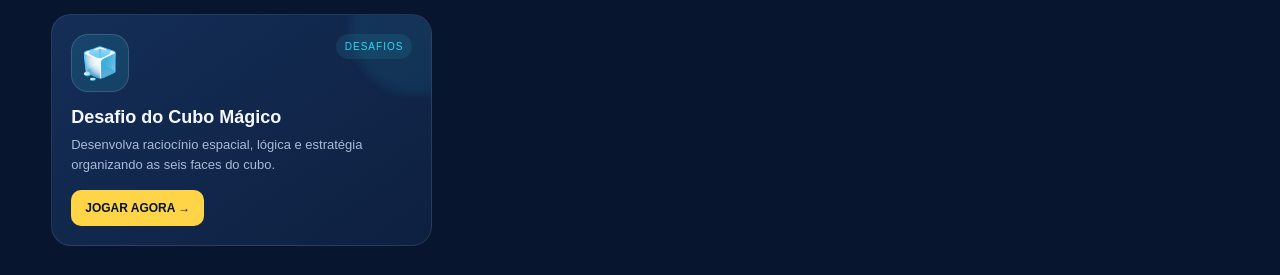
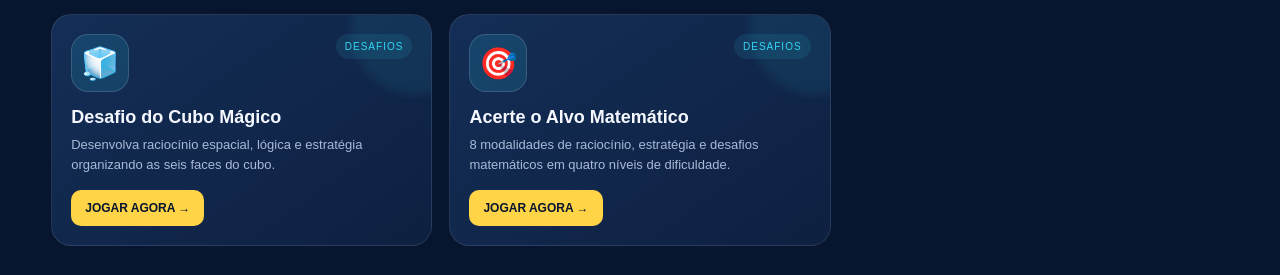
Before and after one commit to andersoncandido-blip/jogos-matematicos, a plain HTML site: page index.html in a window 1280 px wide. Shown: the part 1506-1781 px from the top of the page. Drawn offline with Linux system fonts and the light colour scheme.

Commit message:
Update index.html

```diff
--- a/index.html
+++ b/index.html
@@ -78,6 +78,15 @@ footer{margin-top:48px;padding:24px;text-align:center;color:#8398bc;border-top:1
 <div class="card-top"><div class="game-icon cyan">🧊</div><span class="tag">Desafios</span></div>
 <h3>Desafio do Cubo Mágico</h3><p>Desenvolva raciocínio espacial, lógica e estratégia organizando as seis faces do cubo.</p><a class="play" href="jogos/cubo_magico_jogos_matematicos.html">JOGAR AGORA →</a>
 </article>
+      <article class="card" data-category="desafios" data-name="acerte o alvo matemático">
+    <div class="card-top">
+        <div class="game-icon cyan">🎯</div>
+        <span class="tag">Desafios</span>
+    </div>
+    <h3>Acerte o Alvo Matemático</h3>
+    <p>8 modalidades de raciocínio, estratégia e desafios matemáticos em quatro níveis de dificuldade.</p>
+    <a class="play" href="jogos/acerte_o_alvo_matematico.html">JOGAR AGORA →</a>
+</article>
 </div><div class="empty" id="empty">Nenhum jogo encontrado. Tente outra palavra ou categoria.</div></section>
 <div class="info"><strong>📌 Portal pronto para receber mais jogos!</strong><br>Para adicionar novos jogos futuramente, coloque o arquivo HTML dentro da pasta <strong>jogos</strong> e acrescente um cartão com o caminho do arquivo no <strong>index.html</strong>. Os jogos enviados foram mantidos como arquivos independentes.</div>
 </main><footer>PORTAL MATEMÁTICA INTERATIVA • Aprender, explorar e jogar!</footer>
```
